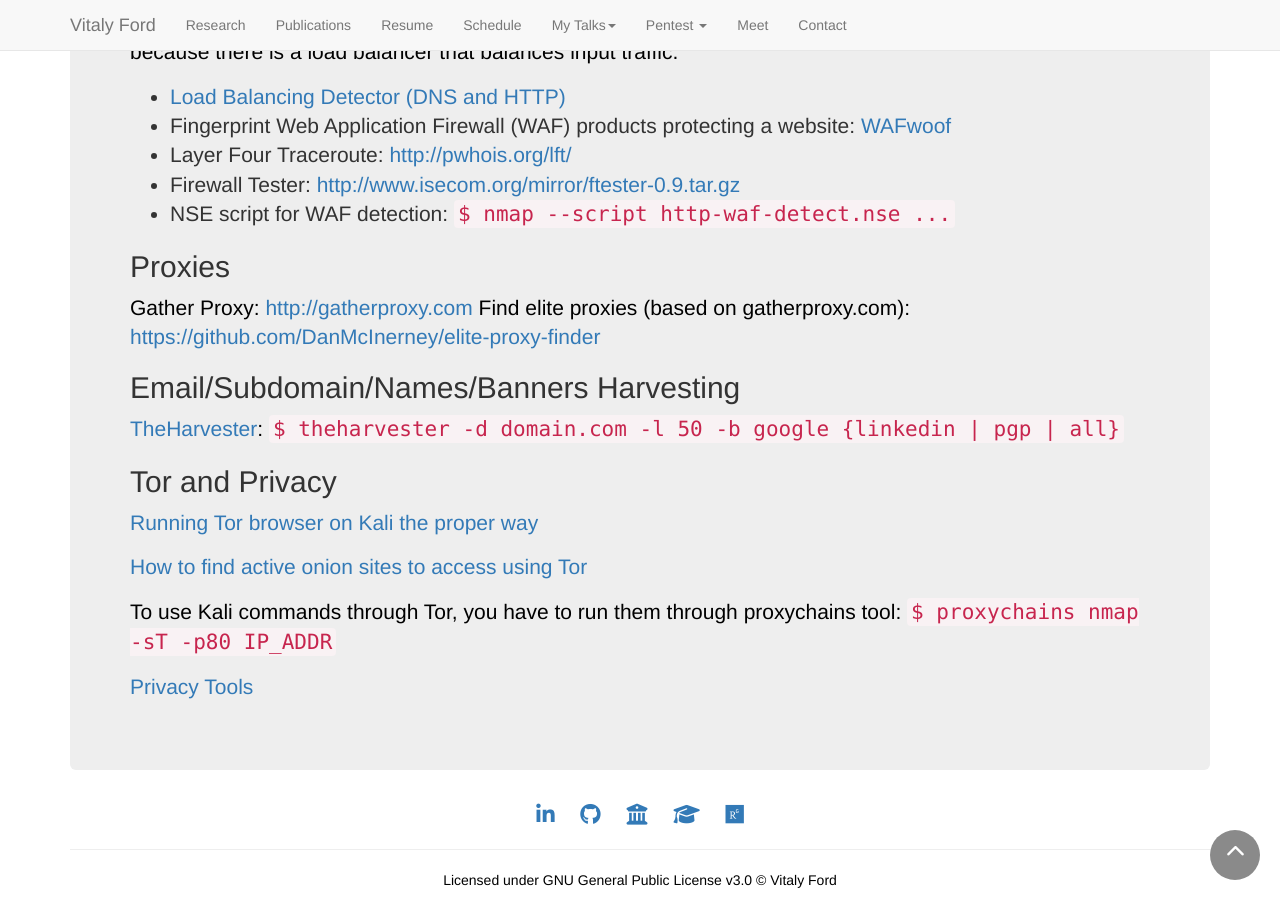
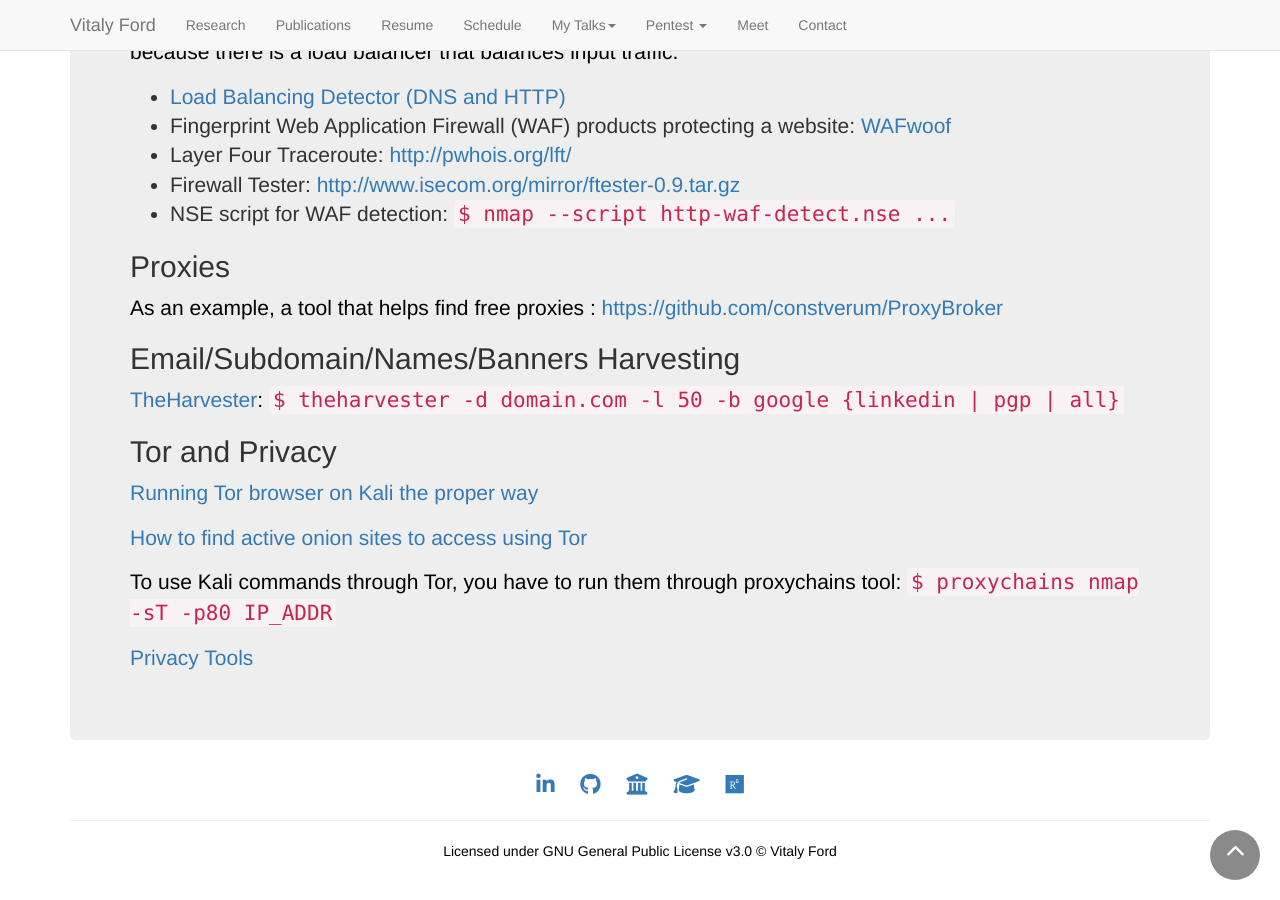
Before and after one commit to vitalyford/vitalyford.github.io, a Jekyll site: the page built from pentest/03-Passive-Intelligence-Gathering.html, in a window 1280 px wide and 900 px high, scrolled down 4799 px. Built offline with Jekyll 4.4.1, drawn with Linux system fonts in a browser that asks for light colours; nearby versions of some CDN libraries.

Commit message:
Update proxy finder

```diff
--- a/pentest/03-Passive-Intelligence-Gathering.html
+++ b/pentest/03-Passive-Intelligence-Gathering.html
@@ -187,8 +187,7 @@
     <li>NSE script for WAF detection: <code>$ nmap --script http-waf-detect.nse ...</code></li>
 </ul>
 <h2 id="proxies">Proxies</h2>
-<p>Gather Proxy: <a href="http://gatherproxy.com">http://gatherproxy.com</a>
-    Find elite proxies (based on gatherproxy.com): <a href="https://github.com/DanMcInerney/elite-proxy-finder">https://github.com/DanMcInerney/elite-proxy-finder</a></p>
+<p>As an example, a tool that helps find free proxies : <a href="https://github.com/constverum/ProxyBroker">https://github.com/constverum/ProxyBroker</a></p>
 <h2 id="email-subdomain-names-banners-harvesting">Email/Subdomain/Names/Banners Harvesting</h2>
 <p><a href="https://github.com/laramies/theHarvester">TheHarvester</a>: <code>$ theharvester -d domain.com
         -l 50 -b google {linkedin | pgp | all}</code></p>
```
